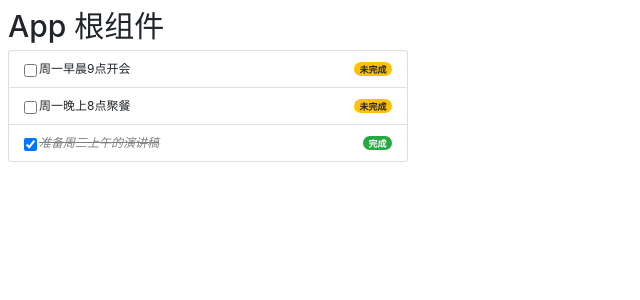
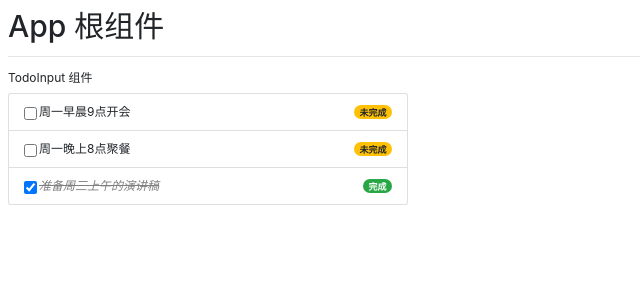
Before and after one commit to PhoenixWr/todo, a Vue app: page / in a window 1280 px wide. Shown: the top 300 px of the page, without its empty margins (0-640 px from the left). Built offline with nearby package versions, Linux system fonts and the light colour scheme; the HTML template or start-up script is replaced by a standard one.

Commit message:
添加TodoInput组件初始化基本结构并在App根组件中注册使用

```diff
--- a/src/App.vue
+++ b/src/App.vue
@@ -1,14 +1,17 @@
 <template>
   <div>
     <h1>App 根组件</h1>
+    <hr />
 
-    <TodoList :list="todolist"></TodoList>
+    <TodoInput></TodoInput>
+    <TodoList class="mt-2" :list="todolist"></TodoList>
   </div>
 </template>
 
 <script>
 // 导入需要注册的组件
 import TodoList from '@/components/todo-list/TodoList.vue'
+import TodoInput from '@/components/todo-input/TodoInput.vue'
 
 export default {
   name: 'App',
@@ -24,7 +27,8 @@ export default {
   },
   // 注册局部组件
   components: {
-    TodoList
+    TodoList,
+    TodoInput
   }
 }
 </script>
--- /dev/null
+++ b/src/components/todo-input/TodoInput.vue
@@ -0,0 +1,11 @@
+<template>
+  <div>TodoInput 组件</div>
+</template>
+
+<script>
+export default {
+  name: 'TodoInput'
+}
+</script>
+
+<style lang="less" scoped></style>
```
